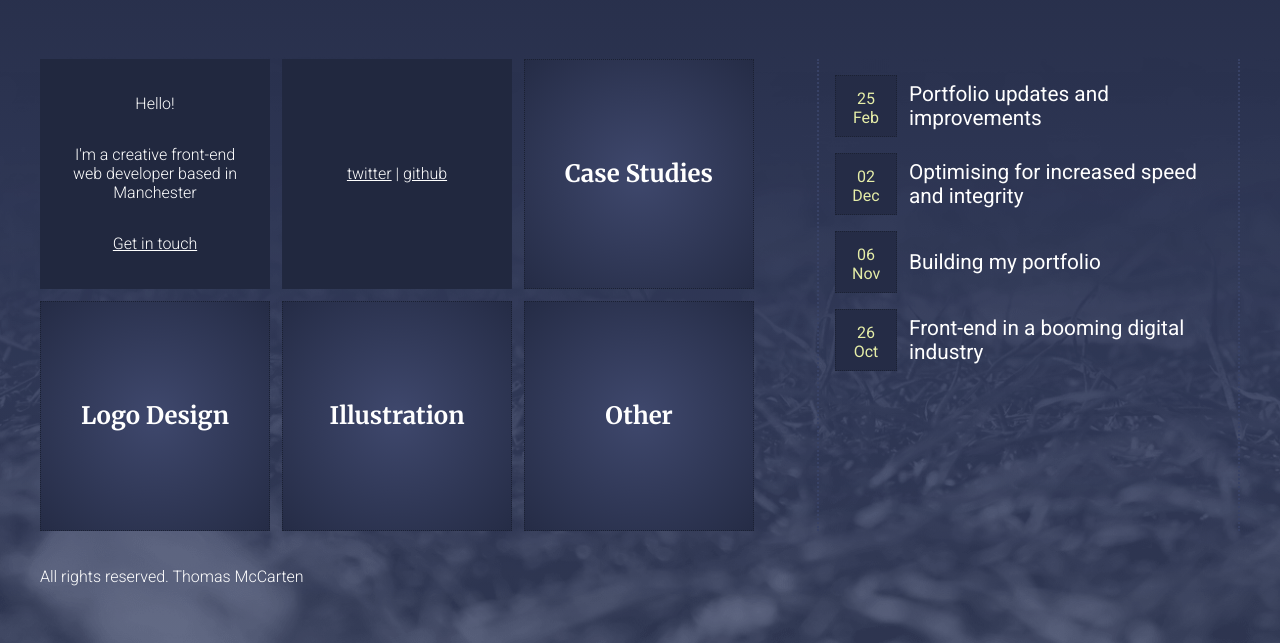
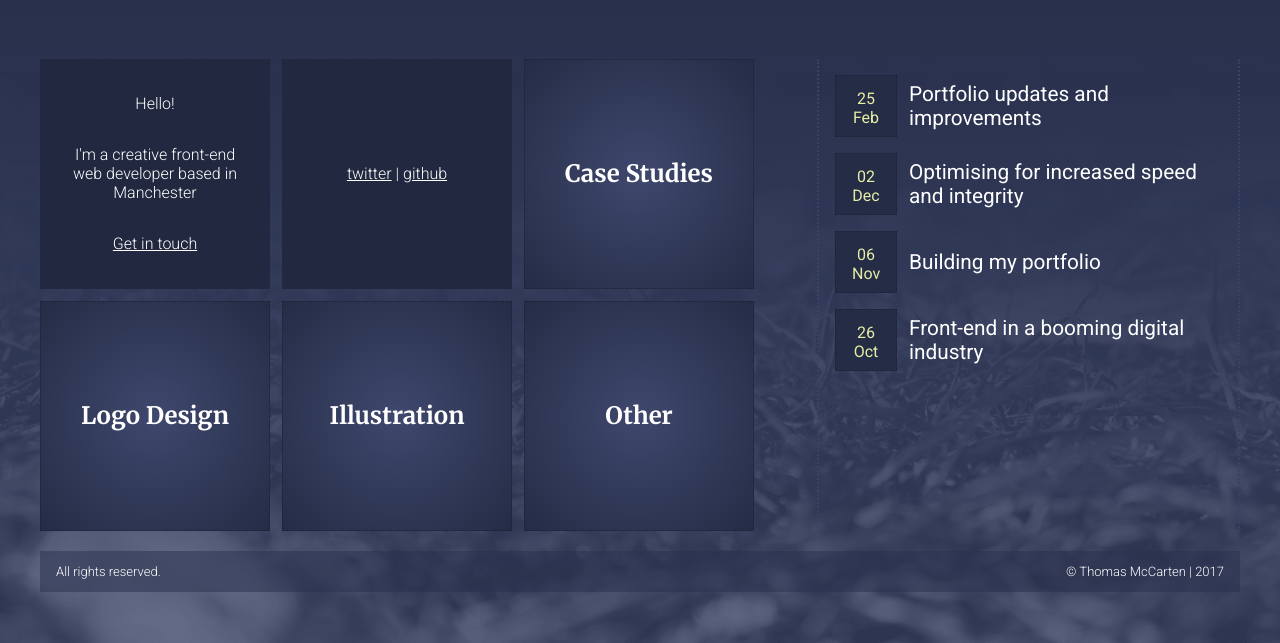
Before and after one commit to tmccarten/css_grid_layout, a plain HTML site: page index.html in a window 1280 px wide. Shown: the part 157-800 px from the top of the page. Drawn offline with Linux system fonts and the light colour scheme.

Commit message:
add footer to page-wrapper grid

```diff
--- a/index.html
+++ b/index.html
@@ -70,7 +70,7 @@
       </aside>
 
       <footer class="footer">
-        <p>All rights reserved. Thomas McCarten</p>
+        <p>All rights reserved.</p> <p>&copy; Thomas McCarten | 2017</p>
       </footer>
 
     </main>
--- a/style.css
+++ b/style.css
@@ -109,7 +109,8 @@ ul {
   display: grid;
   grid-gap: 20px;
   grid-template-areas: "tiles"
-                       "sidebar";
+                       "sidebar"
+                       "footer";
   grid-template-columns: 288px;
   justify-content: center;
 }
@@ -142,6 +143,17 @@ ul {
 
 .grid-wrapper__tile--link {
   text-decoration: underline;
+}
+
+/* -- FOOTER -- */
+
+footer {
+  display: flex;
+  justify-content: space-between;
+  font-size: 0.8125rem;
+  padding: 0 1rem;
+  background-color: rgba(42, 49, 78, 0.5);
+  grid-area: footer;
 }
 
 @media screen and (min-width: 534px) { /* -- two columns -- */
@@ -215,7 +227,8 @@ ul {
   }
 
   .page-wrapper {
-    grid-template-areas: "tiles sidebar";
+    grid-template-areas: "tiles sidebar"
+                         "footer footer";
     justify-content: space-between;
   }
 
```
